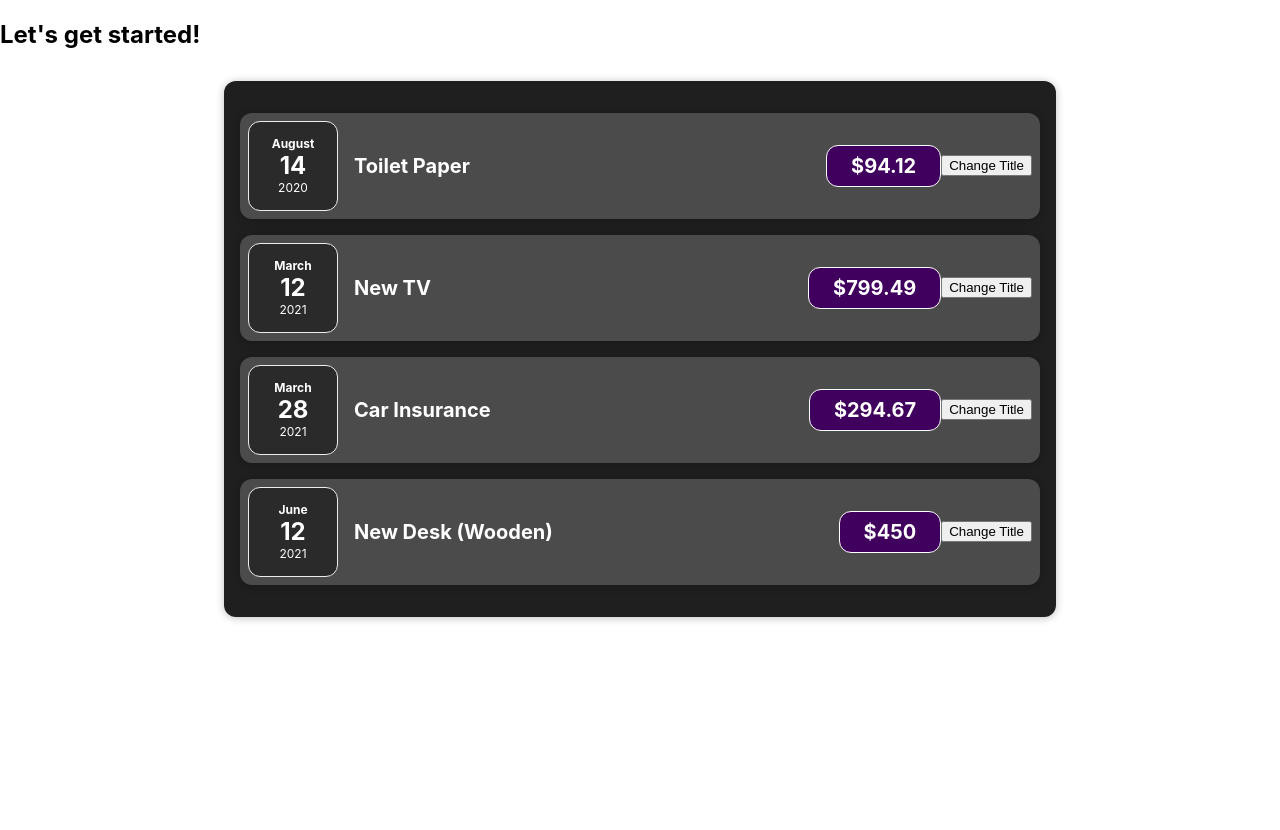
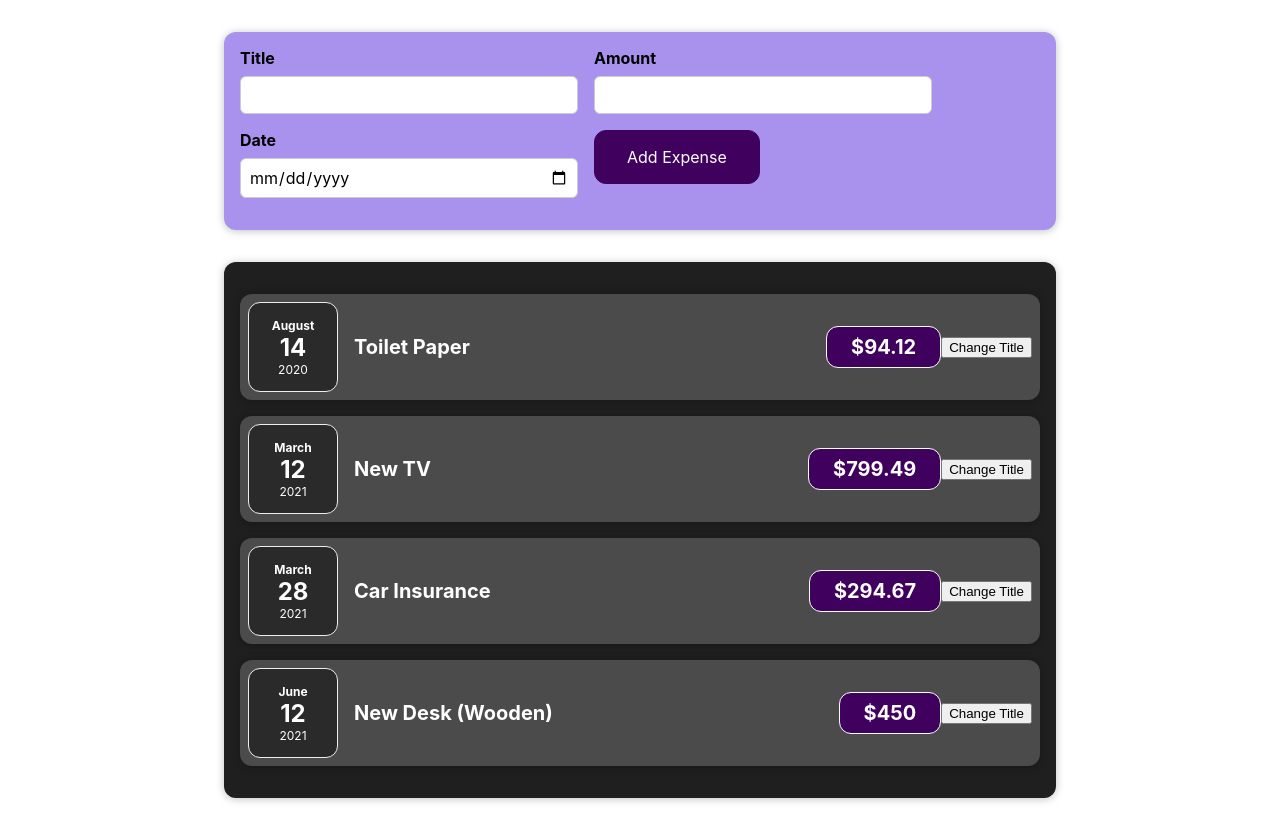
Before and after one commit to kvo189/React-Expenses-Tracker-Project, a React (Create React App) app: page / in a window 1280 px wide. Before the commit the page ends 800 px from the top, so only its background shows below. Built offline with nearby package versions, Linux system fonts and the light colour scheme.

Commit message:
Add Form Inputs

```diff
--- a/src/App.js
+++ b/src/App.js
@@ -1,5 +1,6 @@
 import './App.css';
 import Expenses from './components/Expenses/Expenses';
+import NewExpense from './components/NewExpense/NewExpense';
 
 function App() {
   const expenses = [
@@ -26,7 +27,7 @@
 
   return (
     <div className="App">
-        <h2>Let's get started!</h2>
+        <NewExpense/>
         <Expenses expenses={expenses}/>
     </div>
   );
--- /dev/null
+++ b/src/components/NewExpense/ExpenseForm.css
@@ -0,0 +1,26 @@
+.new-expense__controls {
+  display: flex;
+  flex-wrap: wrap;
+  gap: 1rem;
+  margin-bottom: 1rem;
+  text-align: left;
+}
+
+.new-expense__control label {
+  font-weight: bold;
+  margin-bottom: 0.5rem;
+  display: block;
+}
+
+.new-expense__control input {
+  font: inherit;
+  padding: 0.5rem;
+  border-radius: 6px;
+  border: 1px solid #ccc;
+  width: 20rem;
+  max-width: 100%;
+}
+
+.new-expense__actions {
+  text-align: right;
+}
--- /dev/null
+++ b/src/components/NewExpense/ExpenseForm.js
@@ -0,0 +1,28 @@
+import React from "react";
+import "./ExpenseForm.css";
+
+const ExpenseForm = () => {
+  return (
+    <form>
+      <div className="new-expense__controls">
+        <div className="new-expense__control">
+          <label>Title</label>
+          <input type="text" />
+        </div>
+        <div className="new-expense__control">
+          <label>Amount</label>
+          <input type="number" min="0.01" step="0.01" />
+        </div>
+        <div className="new-expense__control">
+          <label>Date</label>
+          <input type="date" min="2019-01-01" max="2022-12-31"/>
+        </div>
+        <div className="new-expense__actions">
+          <button type="submit">Add Expense</button>
+        </div>
+      </div>
+    </form>
+  );
+};
+
+export default ExpenseForm;
--- /dev/null
+++ b/src/components/NewExpense/NewExpense.css
@@ -0,0 +1,38 @@
+.new-expense {
+  background-color: #a892ee;
+  padding: 1rem;
+  margin: 2rem auto;
+  width: 50rem;
+  max-width: 95%;
+  border-radius: 12px;
+  text-align: center;
+  box-shadow: 0 1px 8px rgba(0, 0, 0, 0.25);
+}
+
+.new-expense button {
+  font: inherit;
+  cursor: pointer;
+  padding: 1rem 2rem;
+  border: 1px solid #40005d;
+  background-color: #40005d;
+  color: white;
+  border-radius: 12px;
+  margin-right: 1rem;
+}
+
+.new-expense button:hover,
+.new-expense button:active {
+  background-color: #510674;
+  border-color: #510674;
+}
+
+.new-expense button.alternative {
+  color: #220131;
+  border-color: transparent;
+  background-color: transparent;
+}
+
+.new-expense button.alternative:hover,
+.new-expense button.alternative:active {
+  background-color: #ddb3f8;
+}
--- /dev/null
+++ b/src/components/NewExpense/NewExpense.js
@@ -0,0 +1,11 @@
+import React from 'react';
+import './NewExpense.css';
+import ExpenseForm from './ExpenseForm';
+
+const NewExpense = () => {
+  return <div className="new-expense">
+    <ExpenseForm/>
+  </div>
+};
+
+export default NewExpense;
```
